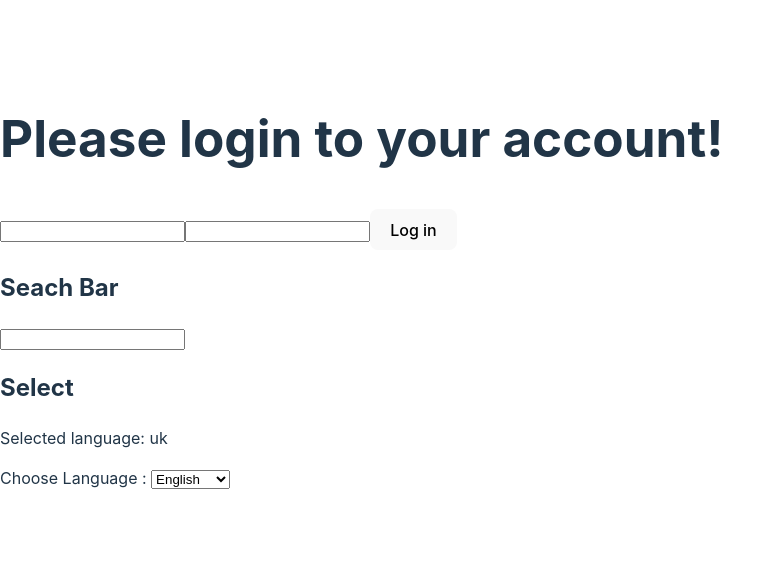
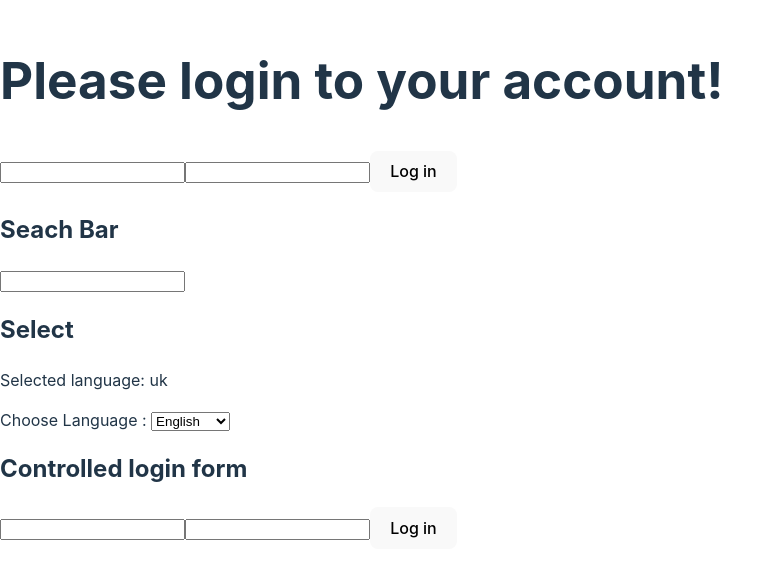
Before and after one commit to mrBidone/first-react-project, a React (Vite) app: page / in a window 1280 px wide. Shown: the part 121-700 px from the top of the page, without its empty margins (0-783 px from the left). Built offline with nearby package versions, Linux system fonts and the light colour scheme.

Commit message:
Add formik-Lib

```diff
--- a/package.json
+++ b/package.json
@@ -11,6 +11,7 @@
   },
   "dependencies": {
     "clsx": "^2.1.1",
+    "formik": "^2.4.6",
     "react": "^18.3.1",
     "react-dom": "^18.3.1",
     "react-icons": "^5.2.1"
--- a/src/App.jsx
+++ b/src/App.jsx
@@ -1,3 +1,4 @@
+import ControlledLoginForm from "./components/ControlledLoginForm/ControlledLoginForm";
 import LangSwitcher from "./components/LangSwitcher/LangSwitcher";
 import LoginForm from "./components/LoginForm/LoginForm";
 import SearchBar from "./components/SearchBar/SearchBar";
@@ -23,6 +24,9 @@ function App() {
         <p>Selected language: {lang}</p>
         <LangSwitcher value={lang} onSelect={setLang} />
       </Section>
+      <Section title={"Controlled login form"}>
+        <ControlledLoginForm />
+      </Section>
     </>
   );
 }
--- /dev/null
+++ b/src/components/ControlledLoginForm/ControlledLoginForm.jsx
@@ -0,0 +1,45 @@
+import { useState } from "react";
+
+const ControlledLoginForm = () => {
+  const [values, setValues] = useState({
+    login: "",
+    password: "",
+  });
+
+  const handleChange = (e) => {
+    setValues({
+      ...values,
+      [e.target.name]: e.target.value,
+    });
+  };
+
+  const handleSubmit = (e) => {
+    e.preventDefault();
+    console.log(values);
+
+    setValues({
+      login: "",
+      password: "",
+    });
+  };
+
+  return (
+    <form onSubmit={handleSubmit}>
+      <input
+        type="text"
+        name="login"
+        value={values.login}
+        onChange={handleChange}
+      />
+      <input
+        type="password"
+        name="password"
+        value={values.password}
+        onChange={handleChange}
+      />
+      <button type="submit">Log in</button>
+    </form>
+  );
+};
+
+export default ControlledLoginForm;
```
Also changed, not shown: 1 other file (tests, documents, lock files or other folders).
